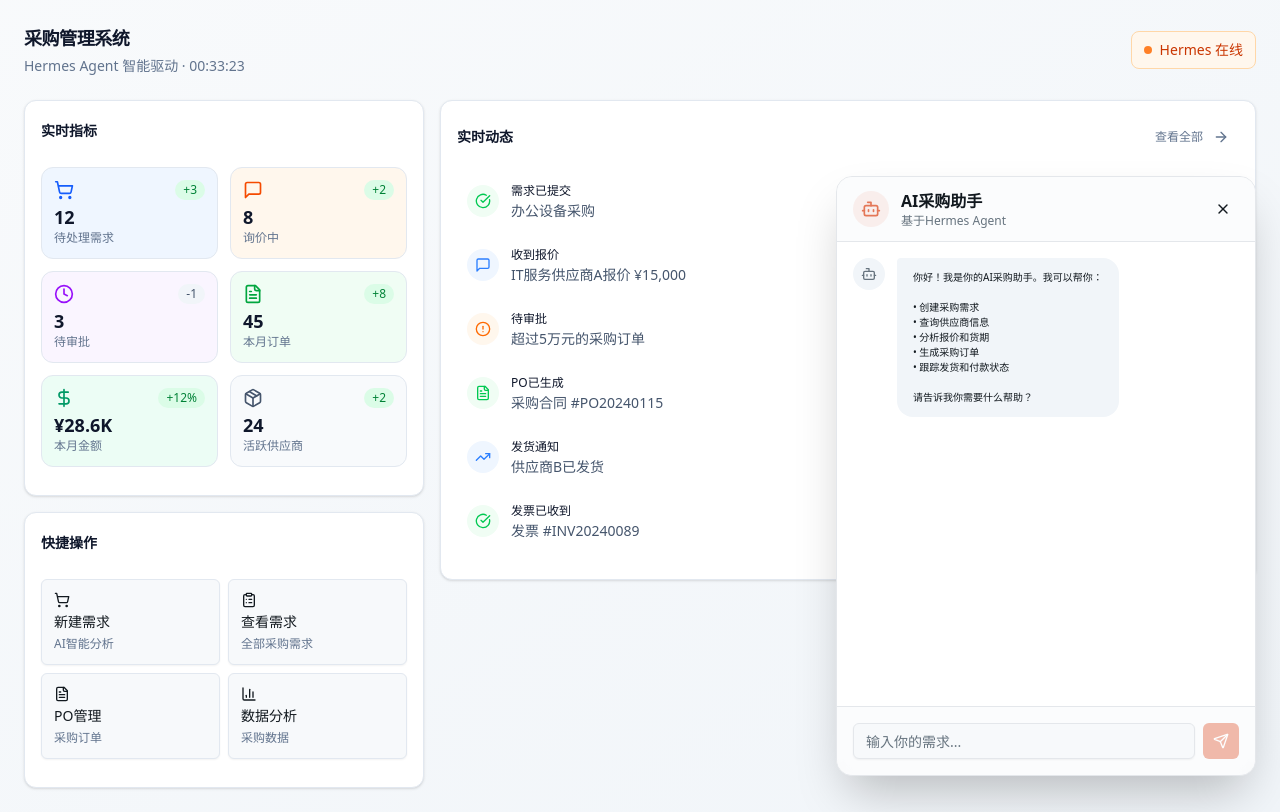
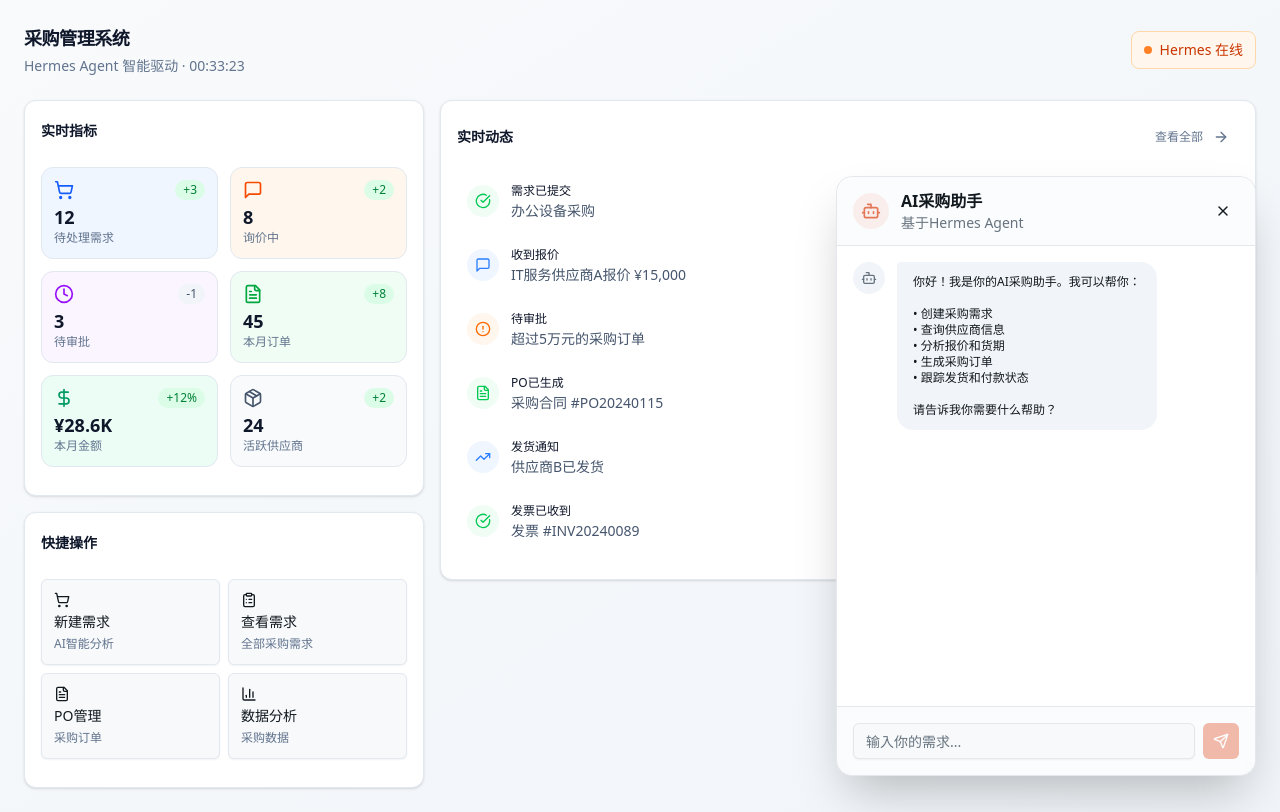
Before and after one commit to rogercwchenhk/leadcom-SRM, a Next.js app: page / in a window 1280 px wide. Both pictures are taken after a click on the button "AI助手". Built offline with nearby package versions, Linux system fonts and the light colour scheme.

Commit message:
style: 加大AI采购助手对话框字体
Coze-Commit-Type: user
Coze-User-ID: 2943817032430572
Coze-Conversation-ID: 34917243610114

```diff
--- a/src/components/chat/AIChatWindow.tsx
+++ b/src/components/chat/AIChatWindow.tsx
@@ -155,7 +155,7 @@ export function AIChatWindow() {
         className="fixed bottom-6 right-6 z-50 flex items-center gap-1.5 rounded-full bg-gradient-to-r from-[#8B5CF6] to-[#A78BFA] px-2 py-1.5 text-white shadow-lg hover:from-[#7C3AED] hover:to-[#9333EA] transition-all hover:scale-105"
       >
         <MessageSquare className="size-4" />
-        <span className="font-medium text-sm">AI助手</span>
+        <span className="font-medium text-base">AI助手</span>
       </button>
     );
   }
@@ -170,7 +170,7 @@ export function AIChatWindow() {
           </div>
           <div>
             <h3 className="font-semibold text-foreground">AI采购助手</h3>
-            <p className="text-xs text-muted-foreground">基于Hermes Agent</p>
+            <p className="text-sm text-muted-foreground">基于Hermes Agent</p>
           </div>
         </div>
         <Button
@@ -203,7 +203,7 @@ export function AIChatWindow() {
                 )}
               >
                 {message.role === 'user' ? (
-                  <span className="text-xs font-medium">你</span>
+                  <span className="text-sm font-medium">你</span>
                 ) : (
                   <Bot className="size-4 text-muted-foreground" />
                 )}
@@ -218,7 +218,7 @@ export function AIChatWindow() {
               >
                 <p className={cn(
                   'whitespace-pre-wrap leading-relaxed',
-                  message.role === 'user' ? 'text-xs' : 'text-[10px]'
+                  message.role === 'user' ? 'text-sm' : 'text-xs'
                 )}>
                   {message.content}
                 </p>
@@ -251,7 +251,7 @@ export function AIChatWindow() {
             onKeyDown={handleKeyDown}
             placeholder="输入你的需求..."
             disabled={isLoading}
-            className="flex-1 bg-background text-xs"
+            className="flex-1 bg-background text-sm"
           />
           <Button
             type="submit"
```
